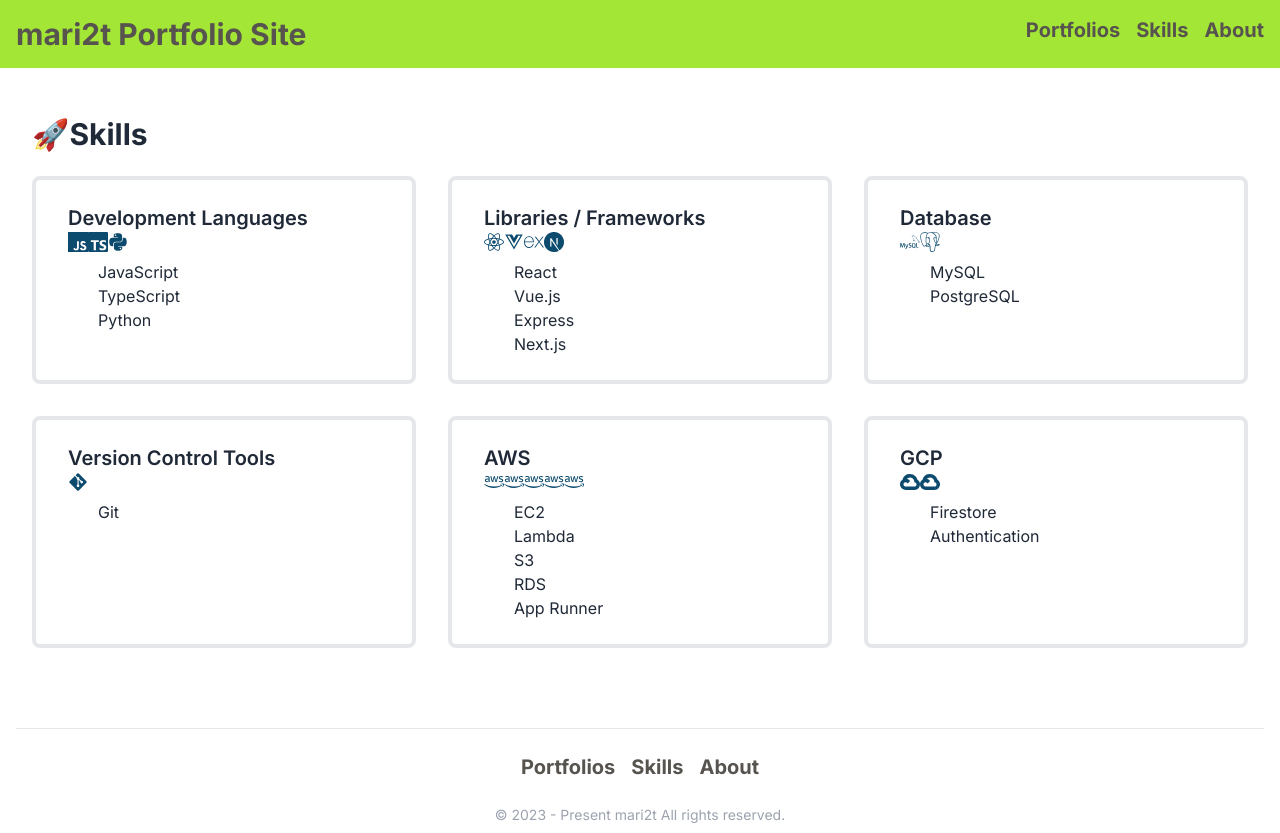
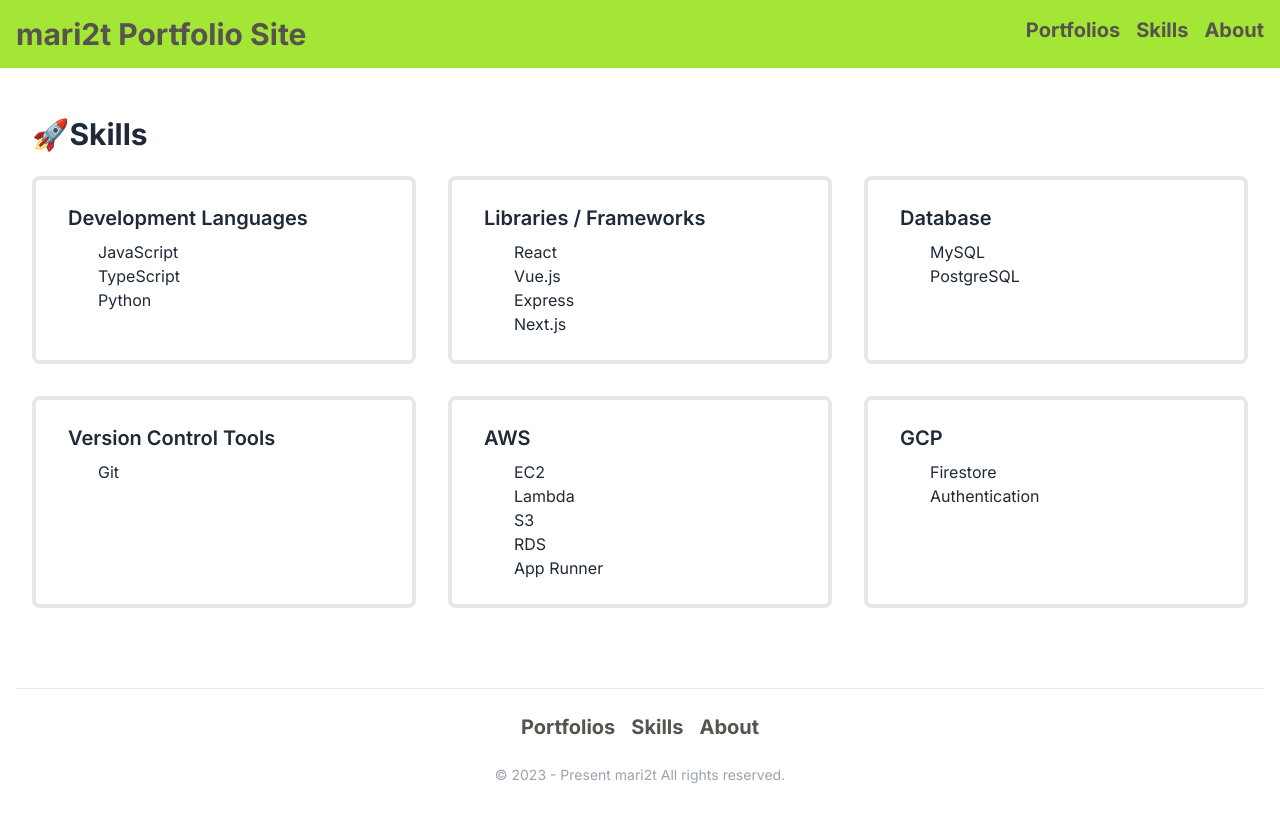
Before and after one commit to mari2t/mari2t_portfolio, a Next.js app: page /skills in a window 1280 px wide. After the commit the page ends 800 px from the top, so only its background shows below. Built offline with nearby package versions, Linux system fonts and the light colour scheme.

Commit message:
style : プログラムアイコン削除

```diff
--- a/src/app/skills/page.tsx
+++ b/src/app/skills/page.tsx
@@ -76,21 +76,7 @@
               key={index}
             >
               <h3 className="mb-2 text-lg font-semibold md:text-xl flex items-center">
-                <span className="ml-2">
-                  {section.title}
-                  <div className="flex">
-                    {section.skills.map((skill, skillIndex) => (
-                      <IconContext.Provider
-                        value={{ color: "rgb(12 74 110)" }}
-                        key={skillIndex}
-                      >
-                        {" "}
-                        {/* keyを追加 */}
-                        <span>{skill.icon}</span>
-                      </IconContext.Provider>
-                    ))}
-                  </div>
-                </span>
+                <span className="ml-2">{section.title}</span>
               </h3>
 
               <ul style={{ paddingLeft: "30px", listStyleType: "circle" }}>
```
